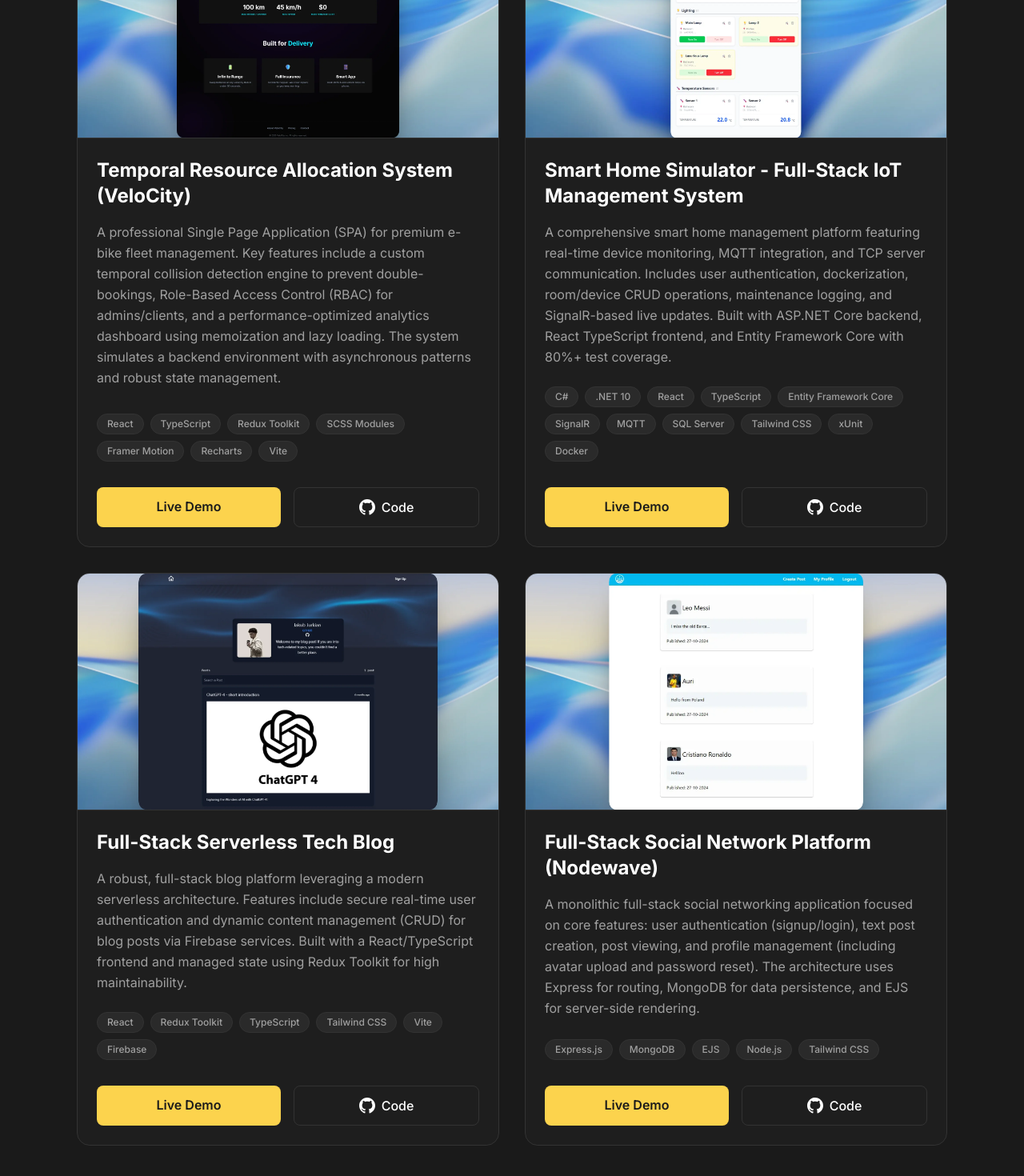
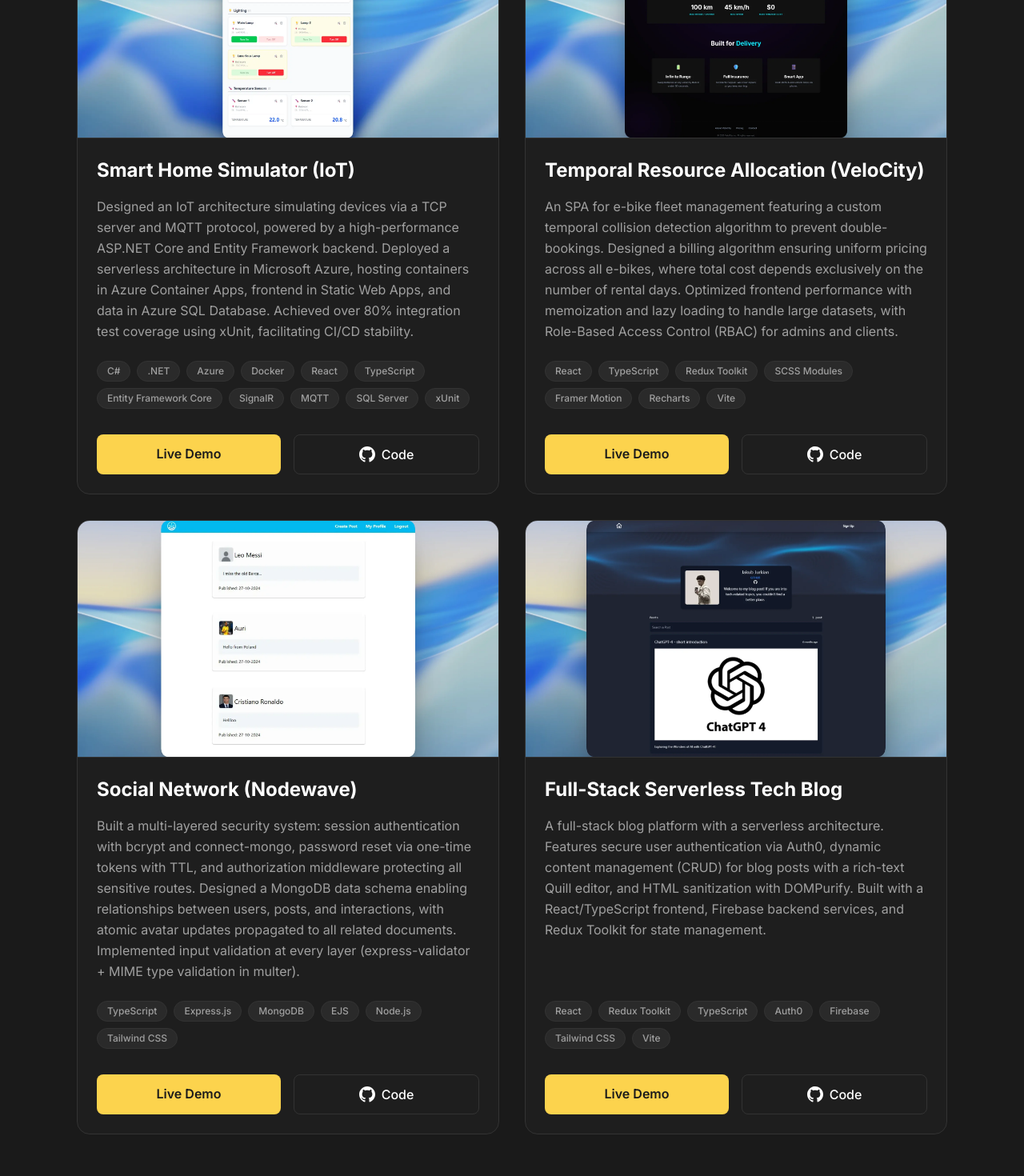
Before and after one commit to JakubJurkian/portfolio, a Next.js app: page /projects in a window 1280 px wide. Shown: the part 264-1734 px from the top of the page at 80% size. Built offline with nearby package versions, Linux system fonts and the light colour scheme.

Commit message:
feat: update info about seeking summer internship, smart-home project & info about my interest

```diff
--- a/app/about-me/page.tsx
+++ b/app/about-me/page.tsx
@@ -13,8 +13,8 @@ const timelineEvents = [
     year: "2024 - Present",
     title: "B.Sc. Computer Science - University of Gdańsk",
     description:
-      "Specializing in Fullstack Industrial Development. Building modern web systems using React, Next.js, and Node.js, backed by robust Java Spring and SQL architectures. Mastering the complete pipeline from database design to containerized deployment.",
-    tags: ["Fullstack development", "Databases & SQL", "Industrial DevOps"],
+      "Specializing in Systems Programming (Golang) and Databases. Core coursework includes Algorithms & Data Structures, Operating Systems, Cloud Technologies, Computer Networks, and Automated Testing. Building fullstack systems with .NET/React and deploying containerized applications to Azure.",
+    tags: ["Systems Programming", "Databases & SQL", "Cloud & DevOps"],
   },
   {
     year: "2019 - 2023",
@@ -98,16 +98,19 @@ export default function AboutMe() {
             <h3 className="text-2xl font-bold mb-6 text-(--text-primary)">
               Professional Toolkit
             </h3>
-            <div className="grid grid-cols-2 sm:grid-cols-3 gap-4">
+            <div className="grid grid-cols-2 sm:grid-cols-3 lg:grid-cols-4 gap-4">
               {[
-                "React.js",
-                "Next.js",
+                "C# / .NET",
                 "TypeScript",
-                "ASP.NET Core",
+                "React",
                 "Node / Express.js",
-                "Tailwind CSS",
+                "Go",
+                "Python",
+                "Docker",
+                "Microsoft Azure",
+                "SQL Server",
+                "PostgreSQL",
                 "MongoDB",
-                "Firebase",
                 "Git",
               ].map((skill) => (
                 <div
--- a/app/layout.tsx
+++ b/app/layout.tsx
@@ -3,7 +3,7 @@ import { Inter } from "next/font/google";
 import "./globals.css";
 
 export const metadata: Metadata = {
-  title: "Jakub Jurkian | Web Developer",
+  title: "Jakub Jurkian | Software Engineer",
 };
 
 const inter = Inter({ subsets: ["latin"] });
--- a/app/page.tsx
+++ b/app/page.tsx
@@ -23,13 +23,14 @@ export default function Home() {
             I&apos;m Jakub Jurkian
           </h1>
           <h2 className="text-[1.125rem] md:text-[1.25rem] text-(--text-secondary) font-normal mb-8">
-            IT Student | Problem Solver | Tech Enthusiast
+            CS Student | Fullstack &amp; DevOps | .NET &amp; React
           </h2>
 
           <p className="text-(--text-secondary) text-base md:text-[1.125rem] leading-[1.6] md:leading-[1.7] max-w-full md:max-w-[480px] mb-10">
-            Building scalable Applications with clean architecture. Currently
-            studying IT at the University of Gdańsk. Looking for a role to
-            kickstart my professional journey in tech.
+            Focused on building fullstack applications and deploying them to
+            containerized cloud environments. Currently studying Computer
+            Science at the University of Gdańsk — seeking a Summer 2026
+            internship in Backend, DevOps, or Software Engineering.
           </p>
 
           <div className="flex flex-col sm:flex-row gap-4 w-full md:w-auto">
@@ -49,7 +50,6 @@ export default function Home() {
               CV (PL)
             </a>
           </div>
-
         </div>
       </main>
 
--- a/app/projects/page.tsx
+++ b/app/projects/page.tsx
@@ -7,9 +7,30 @@ import smartHomePRevImg from "../_assets/smart-home-preview.webp";
 
 const projects = [
   {
-    title: "Temporal Resource Allocation System (VeloCity)",
+    title: "Smart Home Simulator (IoT)",
     description:
-      "A professional Single Page Application (SPA) for premium e-bike fleet management. Key features include a custom temporal collision detection engine to prevent double-bookings, Role-Based Access Control (RBAC) for admins/clients, and a performance-optimized analytics dashboard using memoization and lazy loading. The system simulates a backend environment with asynchronous patterns and robust state management.",
+      "Designed an IoT architecture simulating devices via a TCP server and MQTT protocol, powered by a high-performance ASP.NET Core and Entity Framework backend. Deployed a serverless architecture in Microsoft Azure, hosting containers in Azure Container Apps, frontend in Static Web Apps, and data in Azure SQL Database. Achieved over 80% integration test coverage using xUnit, facilitating CI/CD stability.",
+    stack: [
+      "C#",
+      ".NET",
+      "Azure",
+      "Docker",
+      "React",
+      "TypeScript",
+      "Entity Framework Core",
+      "SignalR",
+      "MQTT",
+      "SQL Server",
+      "xUnit",
+    ],
+    image: smartHomePRevImg,
+    liveUrl: "https://lively-pebble-072971f10.6.azurestaticapps.net",
+    repoUrl: "https://github.com/JakubJurkian/smart-home-simulator",
+  },
+  {
+    title: "Temporal Resource Allocation (VeloCity)",
+    description:
+      "An SPA for e-bike fleet management featuring a custom temporal collision detection algorithm to prevent double-bookings. Designed a billing algorithm ensuring uniform pricing across all e-bikes, where total cost depends exclusively on the number of rental days. Optimized frontend performance with memoization and lazy loading to handle large datasets, with Role-Based Access Control (RBAC) for admins and clients.",
     stack: [
       "React",
       "TypeScript",
@@ -24,50 +45,37 @@ const projects = [
     repoUrl: "https://github.com/JakubJurkian/Velocity",
   },
   {
-    title: "Smart Home Simulator - Full-Stack IoT Management System",
+    title: "Social Network (Nodewave)",
     description:
-      "A comprehensive smart home management platform featuring real-time device monitoring, MQTT integration, and TCP server communication. Includes user authentication, dockerization, room/device CRUD operations, maintenance logging, and SignalR-based live updates. Built with ASP.NET Core backend, React TypeScript frontend, and Entity Framework Core with 80%+ test coverage.",
+      "Built a multi-layered security system: session authentication with bcrypt and connect-mongo, password reset via one-time tokens with TTL, and authorization middleware protecting all sensitive routes. Designed a MongoDB data schema enabling relationships between users, posts, and interactions, with atomic avatar updates propagated to all related documents. Implemented input validation at every layer (express-validator + MIME type validation in multer).",
     stack: [
-      "C#",
-      ".NET 10",
-      "React",
       "TypeScript",
-      "Entity Framework Core",
-      "SignalR",
-      "MQTT",
-      "SQL Server",
+      "Express.js",
+      "MongoDB",
+      "EJS",
+      "Node.js",
       "Tailwind CSS",
-      "xUnit",
-      "Docker",
     ],
-    image: smartHomePRevImg,
-    liveUrl: "https://github.com/JakubJurkian/smart-home-simulator",
-    repoUrl: "https://github.com/JakubJurkian/smart-home-simulator",
+    image: nodewavePrevImg,
+    liveUrl: "https://nodewave.onrender.com",
+    repoUrl: "https://github.com/JakubJurkian/Nodewave",
   },
   {
     title: "Full-Stack Serverless Tech Blog",
     description:
-      "A robust, full-stack blog platform leveraging a modern serverless architecture. Features include secure real-time user authentication and dynamic content management (CRUD) for blog posts via Firebase services. Built with a React/TypeScript frontend and managed state using Redux Toolkit for high maintainability.",
+      "A full-stack blog platform with a serverless architecture. Features secure user authentication via Auth0, dynamic content management (CRUD) for blog posts with a rich-text Quill editor, and HTML sanitization with DOMPurify. Built with a React/TypeScript frontend, Firebase backend services, and Redux Toolkit for state management.",
     stack: [
       "React",
       "Redux Toolkit",
       "TypeScript",
+      "Auth0",
+      "Firebase",
       "Tailwind CSS",
       "Vite",
-      "Firebase",
     ],
-    image: techBlogPrevImg, // Replace with your imported image
+    image: techBlogPrevImg,
     liveUrl: "https://technology-blog.web.app",
     repoUrl: "https://github.com/JakubJurkian/My-Tech-Blog",
-  },
-  {
-    title: "Full-Stack Social Network Platform (Nodewave)",
-    description:
-      "A monolithic full-stack social networking application focused on core features: user authentication (signup/login), text post creation, post viewing, and profile management (including avatar upload and password reset). The architecture uses Express for routing, MongoDB for data persistence, and EJS for server-side rendering.",
-    stack: ["Express.js", "MongoDB", "EJS", "Node.js", "Tailwind CSS"],
-    image: nodewavePrevImg, // Replace with your imported image
-    liveUrl: "https://github.com/JakubJurkian/Nodewave", // Placeholder: Replace with the actual URL
-    repoUrl: "nodewave.onrender.com", // Placeholder: Replace with the actual repository URL
   },
 ];
 
```
Also changed, not shown: 2 other files (tests, documents, lock files or other folders).
